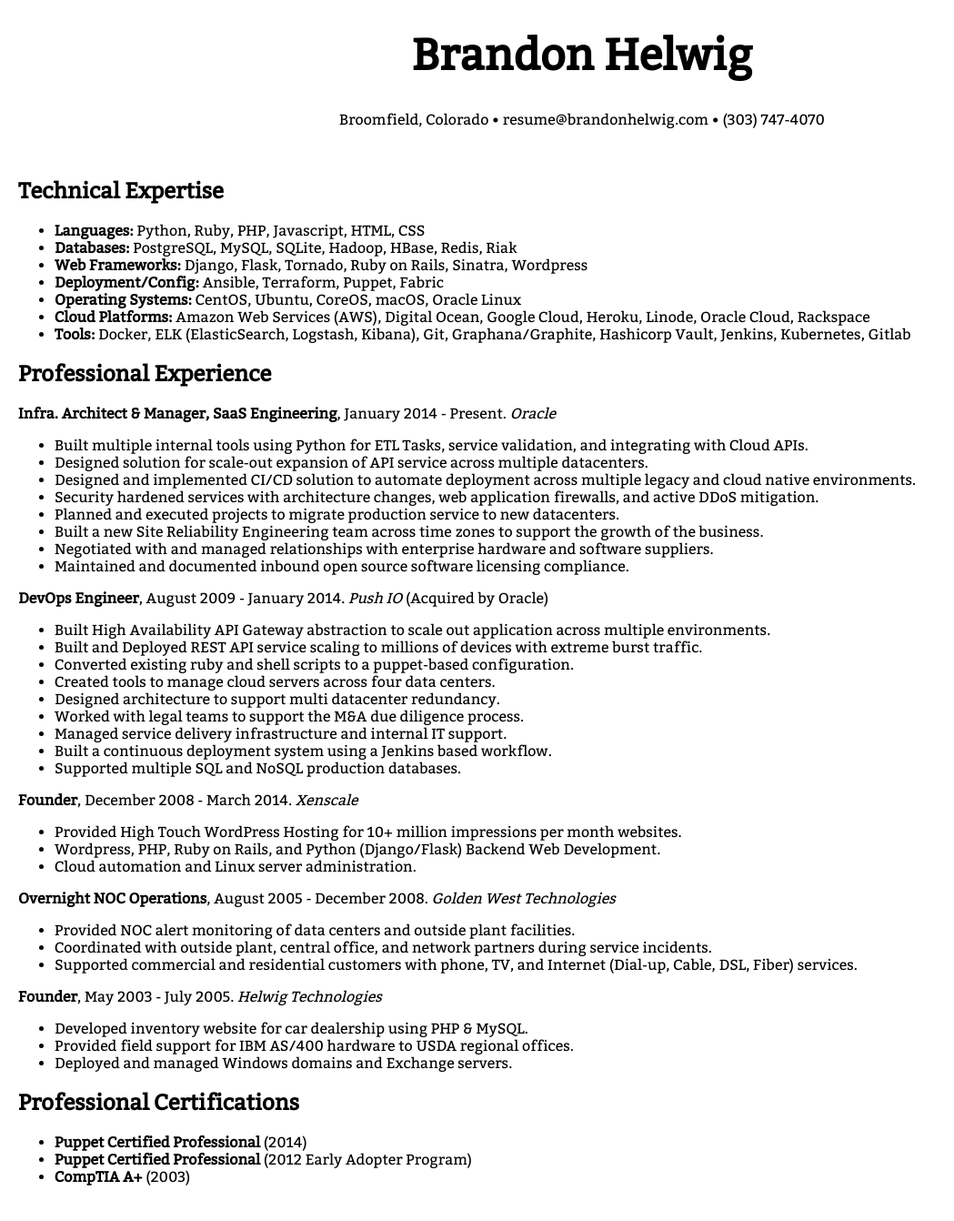
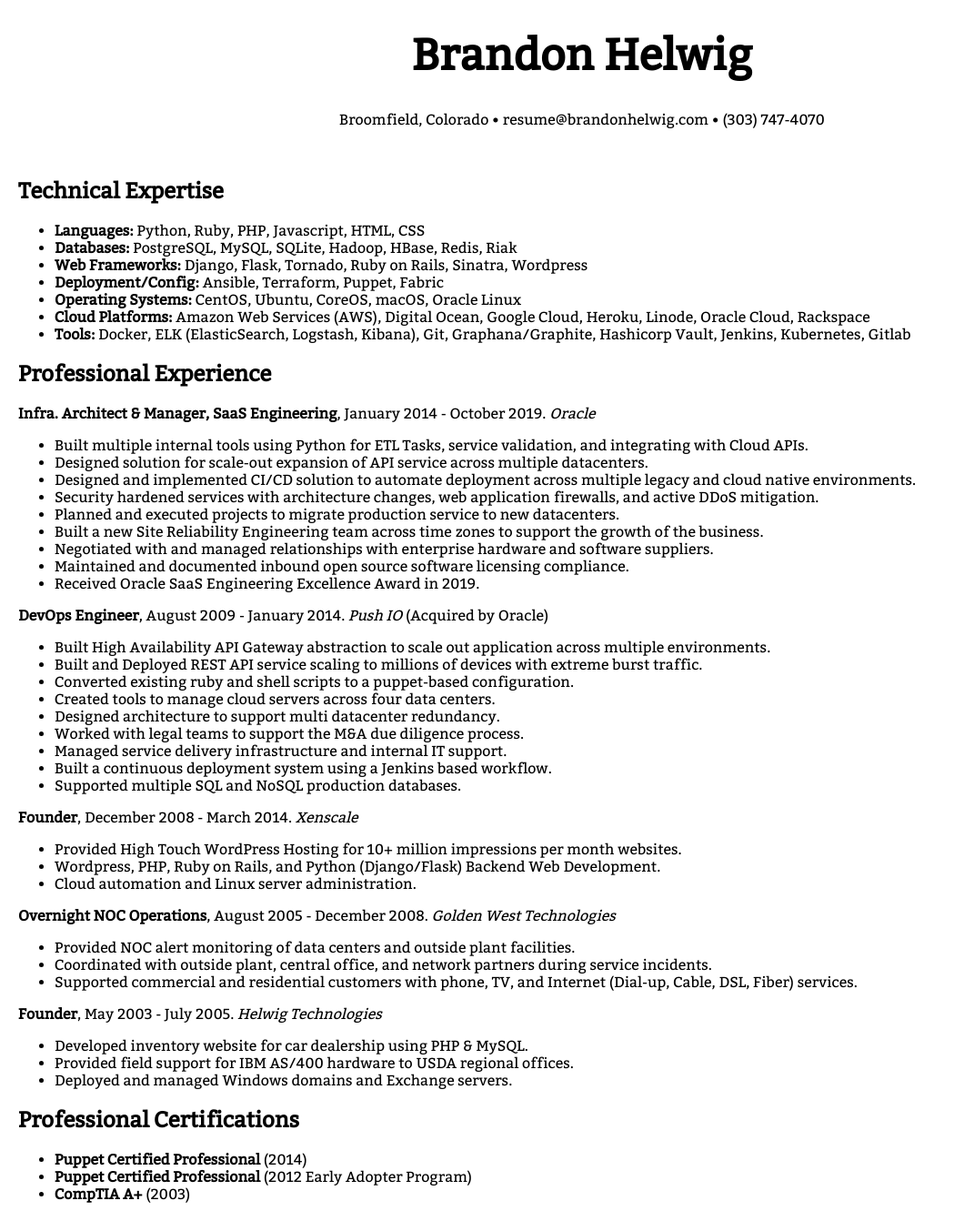
Before and after one commit to brhelwig/brandonhelwig.com, a Jekyll site: the page built from resume.md, in a window 1280 px wide. Shown: the whole page at 91% size, without its empty margins (0-1049 px from the left). Built offline with Jekyll 4.4.1, drawn with Linux system fonts in a browser that asks for light colours.

Commit message:
Update resume.md

```diff
--- a/resume.md
+++ b/resume.md
@@ -22,7 +22,7 @@
 ## Professional Experience
 
 
-**Infra. Architect & Manager, SaaS Engineering**, January 2014 - Present. *Oracle*
+**Infra. Architect & Manager, SaaS Engineering**, January 2014 - October 2019. *Oracle*
   * Built multiple internal tools using Python for ETL Tasks, service validation, and integrating with Cloud APIs.
   * Designed solution for scale-out expansion of API service across multiple datacenters.
   * Designed and implemented CI/CD solution to automate deployment across multiple legacy and cloud native environments.
@@ -31,6 +31,7 @@
   * Built a new Site Reliability Engineering team across time zones to support the growth of the business.
   * Negotiated with and managed relationships with enterprise hardware and software suppliers.
   * Maintained and documented inbound open source software licensing compliance.
+  * Received Oracle SaaS Engineering Excellence Award in 2019.
 
 <p style="page-break-before: always"></p>
 
```
